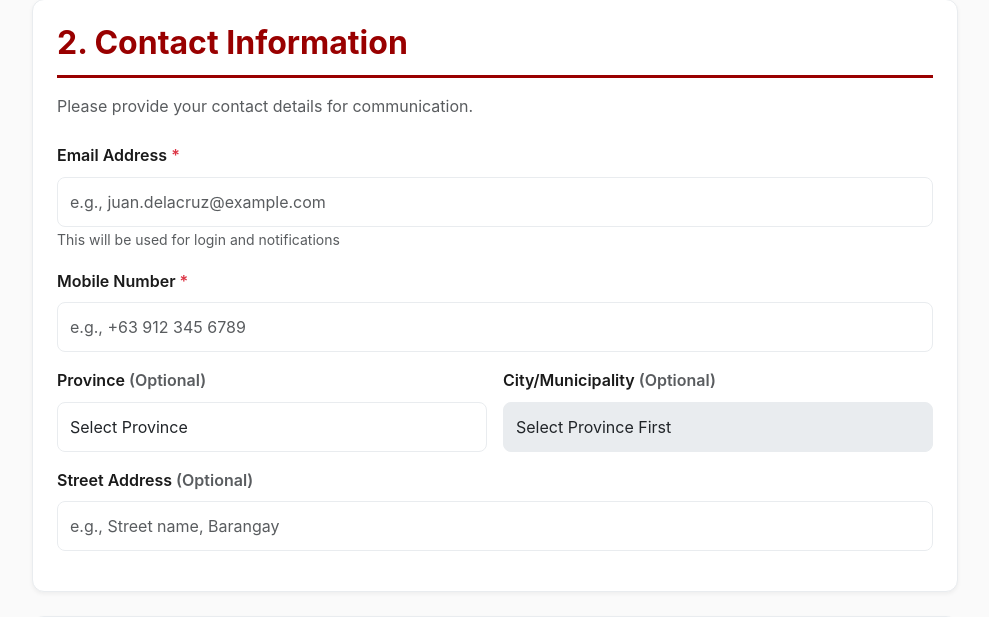
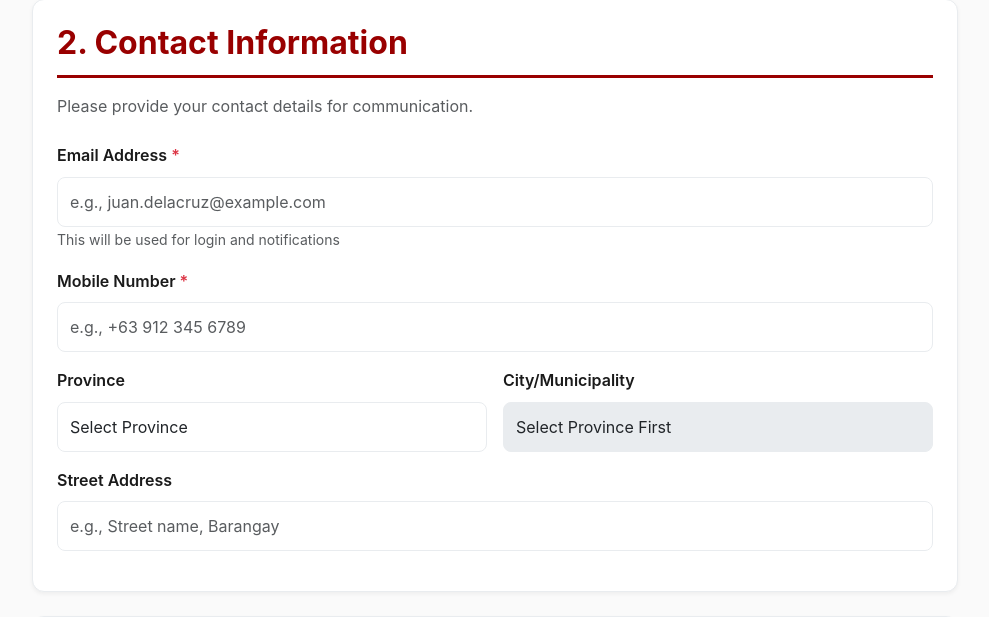
Before and after one commit to icaangg/Bantay-Purrpaws, a FastAPI app: page /user-register in a window 1280 px wide. Shown: the part 828-1445 px from the top of the page, without its empty margins (145-1134 px from the left). Run offline with FastAPI, Linux system fonts and the light colour scheme; some libraries are stand-ins or nearby versions.

Commit message:
Remove Optional

```diff
--- a/templates/user_register.html
+++ b/templates/user_register.html
@@ -103,7 +103,7 @@
 
                                 <div class="row g-3 mb-3">
                                     <div class="col-md-6">
-                                        <label for="province" class="form-label">Province <span class="text-muted">(Optional)</span></label>
+                                        <label for="province" class="form-label">Province <span class="text-muted"></span></label>
                                         <select class="form-select" id="province" name="province">
                                             <option value="" selected>Select Province</option>
                                             <option value="Metro Manila">Metro Manila</option>
@@ -191,14 +191,14 @@
                                         </select>
                                     </div>
                                     <div class="col-md-6">
-                                        <label for="city" class="form-label">City/Municipality <span class="text-muted">(Optional)</span></label>
+                                        <label for="city" class="form-label">City/Municipality <span class="text-muted"></span></label>
                                         <select class="form-select" id="city" name="city" disabled>
                                             <option value="" selected>Select Province First</option>
                                         </select>
                                     </div>
                                 </div>
                                 <div class="mb-3">
-                                    <label for="address" class="form-label">Street Address <span class="text-muted">(Optional)</span></label>
+                                    <label for="address" class="form-label">Street Address <span class="text-muted"></span></label>
                                     <input type="text" class="form-control" id="address" name="address" placeholder="e.g., Street name, Barangay" autocomplete="off">
                                 </div>
                             </div>
```
